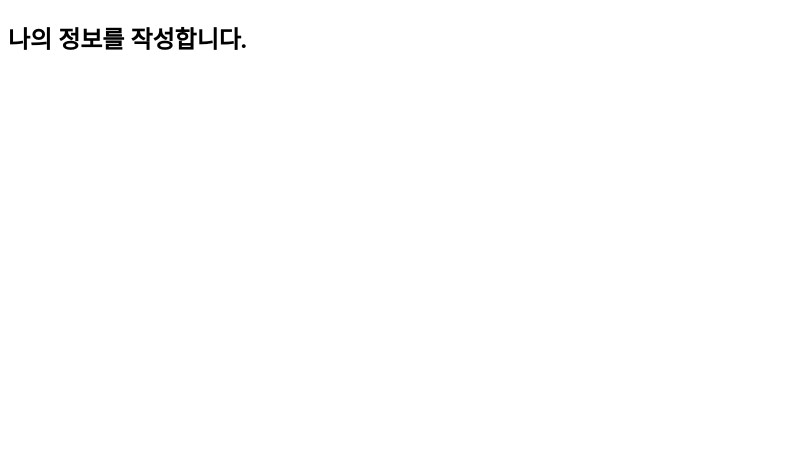
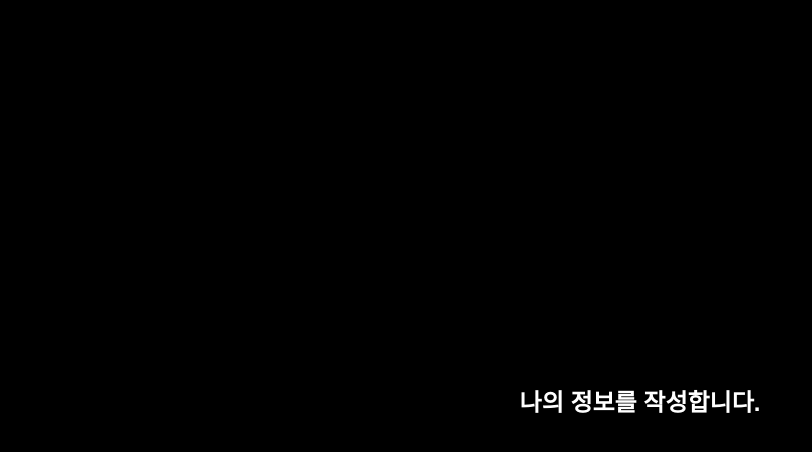
Before and after one commit to gajigaji0908/Web, a website: page public/my.html in a window 1280 px wide. Shown: the whole page, without its empty margins (0-812 px from the left). Drawn offline with Linux system fonts and the light colour scheme.

Commit message:
fix: html_css

```diff
--- a/public/my.html
+++ b/public/my.html
@@ -1,9 +1,8 @@
 <!DOCTYPE html>
 <html lang="en">
   <head>
-    <meta charset="UTF-8" />
-    <meta name="viewport" content="width=device-width, initial-scale=1.0" />
-    <title>나의 정보보</title>
+    <link rel="stylesheet" href="./style/my.css" />
+    <title>나의 정보</title>
   </head>
   <body>
     <h2>나의 정보를 작성합니다.</h2>
--- /dev/null
+++ b/public/style/cover.css
@@ -0,0 +1,13 @@
+body {
+  background-color: black;
+  color: white;
+  font-family: Arial, sans-serif; /* 글꼴 설정 */
+  margin: 0; /* 기본 여백 제거 */
+  padding: 0; /* 기본 패딩 제거 */
+  height: 100vh; /* 화면 전체 높이 */
+  display: flex;
+  flex-direction: column;
+  justify-content: center;
+  align-items: center;
+  text-align: center; /* 글씨를 중앙 정렬 */
+}
--- /dev/null
+++ b/public/style/my.css
@@ -0,0 +1,13 @@
+body {
+  background-color: black;
+  color: white;
+  font-family: Arial, sans-serif; /* 글꼴 설정 */
+  margin: 0; /* 기본 여백 제거 */
+  padding: 0; /* 기본 패딩 제거 */
+  height: 100vh; /* 화면 전체 높이 */
+  display: flex;
+  flex-direction: column;
+  justify-content: center;
+  align-items: center;
+  text-align: center; /* 글씨를 중앙 정렬 */
+}
--- /dev/null
+++ b/public/style/time.css
@@ -0,0 +1,13 @@
+body {
+  background-color: black;
+  color: white;
+  font-family: Arial, sans-serif; /* 글꼴 설정 */
+  margin: 0; /* 기본 여백 제거 */
+  padding: 0; /* 기본 패딩 제거 */
+  height: 100vh; /* 화면 전체 높이 */
+  display: flex;
+  flex-direction: column;
+  justify-content: center;
+  align-items: center;
+  text-align: center; /* 글씨를 중앙 정렬 */
+}
```
Also changed, not shown: public/time.html (+1 -2 lines).
